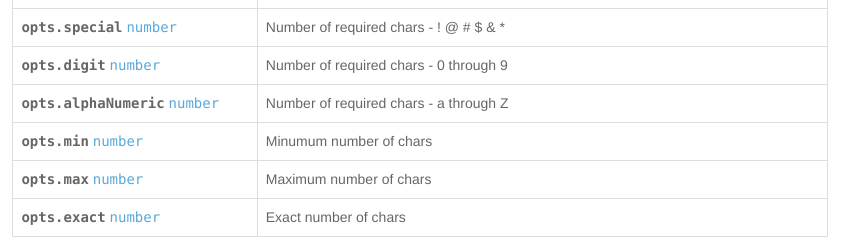
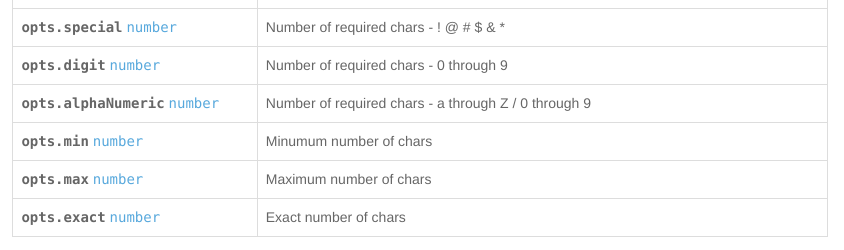
Before and after one commit to openaddresses/complexity, a website: page docs/index.html in a window 1280 px wide. Shown: the part 273-523 px from the top of the page, 436-1280 px from the left. Drawn offline with Linux system fonts and the light colour scheme.

Commit message:
Fix alphaNumeric docs

```diff
--- a/docs/index.html
+++ b/docs/index.html
@@ -160,7 +160,7 @@
                 <tr>
   <td class='break-word'><span class='code bold'>opts.alphaNumeric</span> <code class='quiet'><a href="https://developer.mozilla.org/docs/Web/JavaScript/Reference/Global_Objects/Number">number</a></code>
   </td>
-  <td class='break-word'><span>Number of required chars - a through Z
+  <td class='break-word'><span>Number of required chars - a through Z / 0 through 9
 </span></td>
 </tr>
 
```
